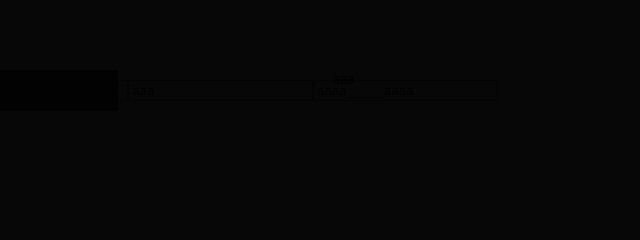
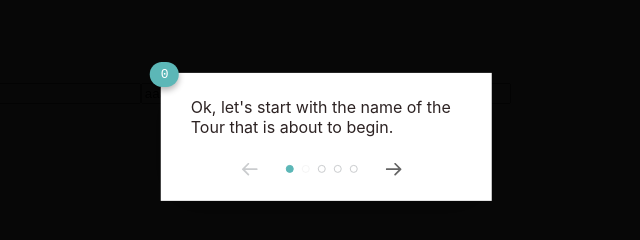
Before and after one commit to elrumordelaluz/reactour-next, a React app: page / in a window 1280 px wide. Both pictures are taken after a click on the button "open tour". Shown: the whole page, without its empty margins (348-988 px from the left). Built offline with nearby package versions, Linux system fonts and the light colour scheme; some packages are replaced by stand-ins of ours.

Commit message:
Add Arrows and common Navigation Component

```diff
--- /dev/null
+++ b/src/Guide/ArrowButton.js
@@ -0,0 +1,30 @@
+import React from 'react'
+import cn from 'classnames'
+import { arrow } from './styles'
+
+const ArrowButton = ({ inverted, onClick, disabled }) => (
+  <button
+    onClick={onClick}
+    className={cn('arrow', {
+      disabled,
+      inverted,
+    })}>
+    <svg viewBox="0 0 18.4 14.4">
+      <path
+        d={
+          inverted
+            ? 'M17 7.2H1M10.8 1L17 7.2l-6.2 6.2'
+            : 'M1.4 7.2h16M7.6 1L1.4 7.2l6.2 6.2'
+        }
+        fill="none"
+        stroke="currentColor"
+        strokeWidth="2"
+        strokeLinecap="round"
+        strokeMiterlimit="10"
+      />
+    </svg>
+    <style jsx>{arrow}</style>
+  </button>
+)
+
+export default ArrowButton
--- a/src/Guide/Dots.js
+++ b/src/Guide/Dots.js
@@ -1,18 +1,24 @@
 import React from 'react'
+import cn from 'classnames'
 import { dots } from './styles'
 import { EMPTY_STEP } from '../TourContext'
 
 const Dots = ({ steps, current, gotoStep }) => (
   <nav className="dots">
-    {steps.map((step, index) => (
-      <button
-        className={`dot ${current === index ? 'current' : ''} ${
-          step === EMPTY_STEP ? 'disabled' : ''
-        }`}
-        key={`${step}_${index}`}
-        onClick={() => gotoStep(index)}
-      />
-    ))}
+    {steps.map((step, index) => {
+      console.log({ index })
+      const onClick = () => gotoStep(index)
+      return (
+        <button
+          key={`${step}_${index}`}
+          onClick={onClick}
+          className={cn('dot', {
+            current: current === index,
+            disabled: step === EMPTY_STEP,
+          })}
+        />
+      )
+    })}
     <style jsx>{dots}</style>
   </nav>
 )
--- /dev/null
+++ b/src/Guide/Navigation.js
@@ -0,0 +1,22 @@
+import React from 'react'
+import Dots from './Dots'
+import ArrowButton from './ArrowButton'
+import { nav } from './styles'
+
+const Navigation = ({ steps, current, gotoStep }) => {
+  const prevDisabled = current === 0
+  const nextDisabled = current === steps.length - 1
+  console.log({ next: current - 1 })
+  const prevClick = () => gotoStep(current - 1)
+  const nextClick = () => gotoStep(current + 1)
+  return (
+    <div className="nav">
+      <ArrowButton disabled={prevDisabled} onClick={prevClick} />
+      <Dots steps={steps} current={current} gotoStep={gotoStep} />
+      <ArrowButton disabled={nextDisabled} onClick={nextClick} inverted />
+      <style jsx>{nav}</style>
+    </div>
+  )
+}
+
+export default Navigation
--- a/src/Guide/index.js
+++ b/src/Guide/index.js
@@ -114,5 +114,7 @@ Guide.defaultProps = {
 export { default as Badge } from './Badge'
 export { default as Container } from './Container'
 export { default as Dots } from './Dots'
+export { default as ArrowButton } from './ArrowButton'
+export { default as Navigation } from './Navigation'
 
 export default Guide
--- a/src/Guide/styles.js
+++ b/src/Guide/styles.js
@@ -83,6 +83,46 @@ export const dots = css`
   }
 `
 
+export const arrow = css`
+  .arrow {
+    display: block;
+    cursor: pointer;
+    padding: 0;
+    outline: 0;
+    border: 0;
+    background: none;
+    font-size: 0;
+    color: #646464;
+    width: 16px;
+    height: 12px;
+    flex: 0 0 16px;
+    margin-right: 24px;
+    margin-left: auto;
+  }
+  .arrow:hover {
+    color: #000;
+  }
+  .disabled,
+  .disabled:hover {
+    color: #caccce;
+  }
+  .disabled {
+    cursor: default;
+  }
+  .inverted {
+    margin-left: 24px;
+    margin-right: auto;
+  }
+`
+
+export const nav = css`
+  .nav {
+    display: flex;
+    margin-top: 24px;
+    align-items: center;
+  }
+`
+
 export default css`
   .guide {
     position: fixed;
--- a/src/demo/App.js
+++ b/src/demo/App.js
@@ -1,11 +1,17 @@
 import React, { PureComponent } from 'react'
-import { TourProvider, TourConsumer, Container, Badge, Dots } from '../index'
+import {
+  TourProvider,
+  TourConsumer,
+  Container,
+  Badge,
+  Navigation,
+} from '../index'
 
 const CustomGuide = ({ context, actions, children }) => (
   <Container>
     <Badge>{context.current}</Badge>
     {children}
-    <Dots
+    <Navigation
       steps={context.steps}
       current={context.current}
       gotoStep={actions.gotoStep}
@@ -31,7 +37,7 @@ class App extends PureComponent {
         </h1>
         {isShowing && (
           <TourConsumer
-            order={5}
+            order={2}
             content={({ context, actions }) => (
               <Container>hola que tal ({context.current})</Container>
             )}>
@@ -45,15 +51,15 @@ class App extends PureComponent {
           </TourConsumer>
         )}
         <TourConsumer
-          order={1}
+          order={0}
           content={({ context, actions }) => (
             <CustomGuide actions={actions} context={context}>
-              ciao ciao
+              Ok, let's start with the name of the Tour that is about to begin.
             </CustomGuide>
           )}>
           {({ ref }) => <input ref={ref} />}
         </TourConsumer>
-        <TourConsumer order={0} content={() => 'aaa'}>
+        <TourConsumer order={3} content={() => 'aaa'}>
           {({ ref }) => <input ref={ref} defaultValue="aaa" />}
         </TourConsumer>
         <TourConsumer
--- a/src/demo/index.html
+++ b/src/demo/index.html
@@ -12,9 +12,23 @@
   <meta name='twitter:image' content='https://cdn.dribbble.com/users/60181/screenshots/3784307/reactour-01.png'>
   <title>Reactour</title>
   <style media="screen">
+    html {
+      box-sizing: border-box;
+    }
+
+    *,
+    *:before,
+    *:after {
+      box-sizing: inherit;
+    }
+
     body {
       margin: 0;
       padding: 0;
+      color: #2d2323;
+      font-family: -apple-system, BlinkMacSystemFont, 'Segoe UI', 'Roboto',
+        'Oxygen', 'Ubuntu', 'Cantarell', 'Fira Sans', 'Droid Sans',
+        'Helvetical Neue', sans-serif;
     }
   </style>
 </head>
@@ -28,15 +42,15 @@
     </a>
   </div>
   <script>
-    ; (function (i, s, o, g, r, a, m) {
+  ;(function(i, s, o, g, r, a, m) {
   i['GoogleAnalyticsObject'] = r
-        ; (i[r] =
+  ;(i[r] =
     i[r] ||
-          function () {
-            ; (i[r].q = i[r].q || []).push(arguments)
+    function() {
+      ;(i[r].q = i[r].q || []).push(arguments)
     }),
     (i[r].l = 1 * new Date())
-        ; (a = s.createElement(o)), (m = s.getElementsByTagName(o)[0])
+  ;(a = s.createElement(o)), (m = s.getElementsByTagName(o)[0])
   a.async = 1
   a.src = g
   m.parentNode.insertBefore(a, m)
@@ -51,7 +65,7 @@
 ga('send', 'pageview')
 </script>
   <script>
-    window.twttr = (function (d, s, id) {
+  window.twttr = (function(d, s, id) {
   var js,
     fjs = d.getElementsByTagName(s)[0],
     t = window.twttr || {}
@@ -61,7 +75,7 @@
   js.src = 'https://platform.twitter.com/widgets.js'
   fjs.parentNode.insertBefore(js, fjs)
   t._e = []
-      t.ready = function (f) {
+  t.ready = function(f) {
     t._e.push(f)
   }
   return t
--- a/src/index.js
+++ b/src/index.js
@@ -1,4 +1,4 @@
 import Tour from './Tour'
 export { TourProvider, TourConsumer, EMPTY_STEP } from './TourContext'
-export { Container, Badge, Dots } from './Guide'
+export { Container, Badge, Dots, ArrowButton, Navigation } from './Guide'
 export default Tour
```
Lines whose indentation alone changed are shown as unchanged.
